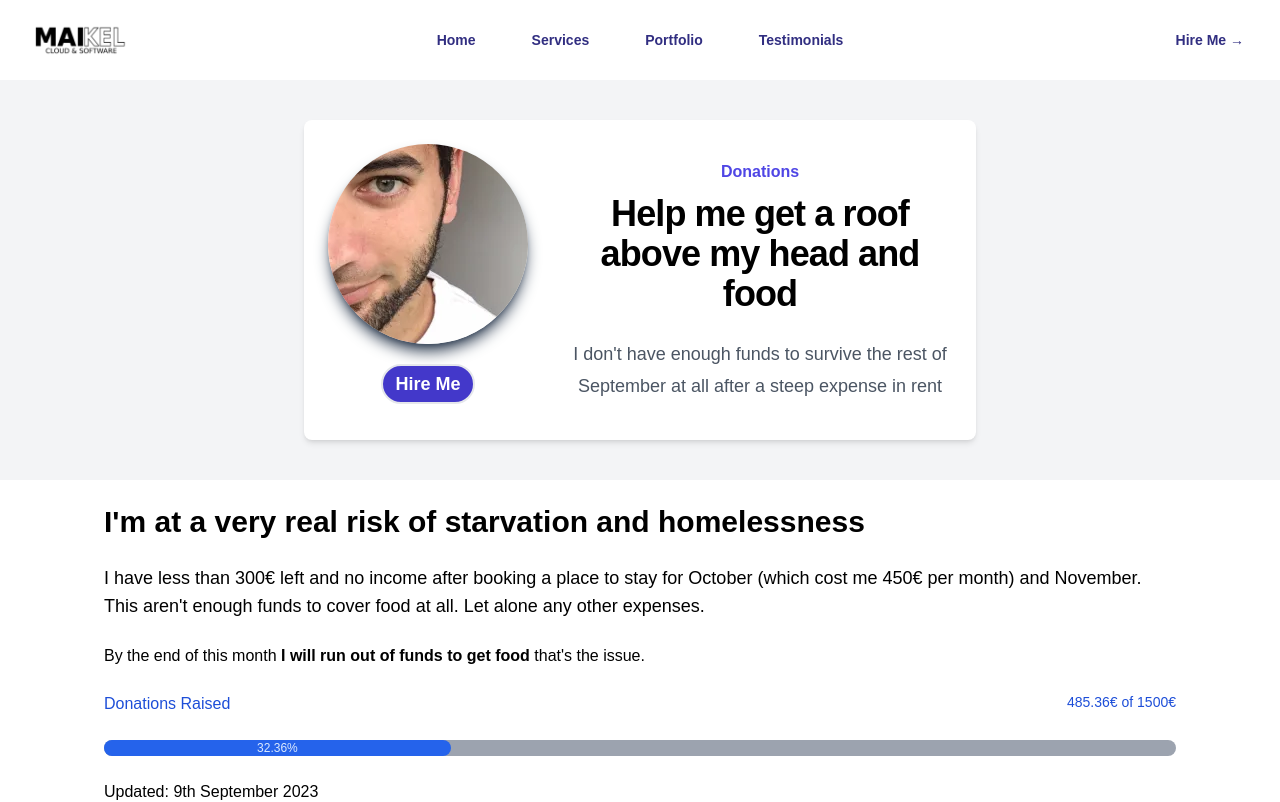
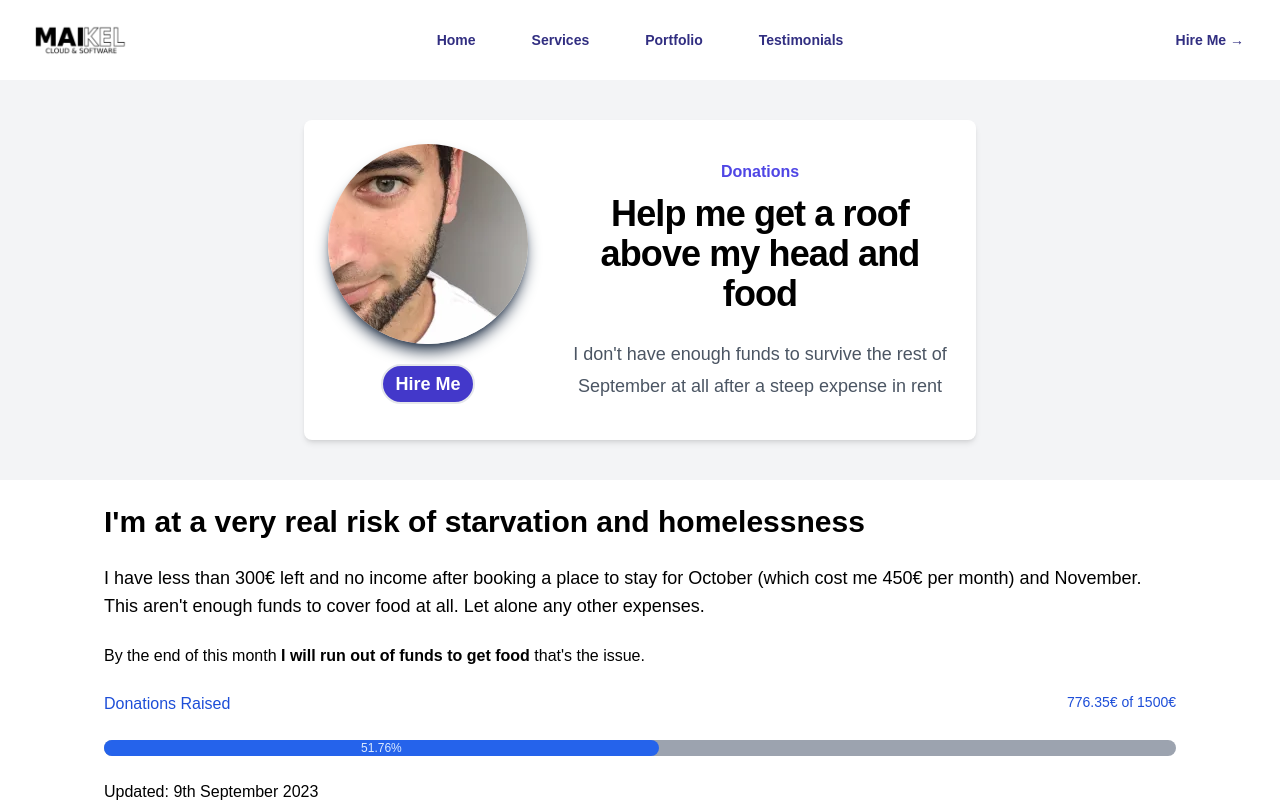
Before and after one commit to maikelthedev/maikel-dev-site, a Next.js app: page /donations in a window 1280 px wide. Shown: the top 802 px of the page. Built offline with nearby package versions, Linux system fonts and the light colour scheme.

Commit message:
Added donation

```diff
--- a/pages/donations.js
+++ b/pages/donations.js
@@ -24,7 +24,8 @@ const donations = [
   { initial: "A", symbol: "$", amount: 70, euros: 65.26, provider: "Stripe" },
   { initial: "J", symbol: "€", amount: 150, euros: 150, provider: "PayPal" },
   { initial: "J", symbol: "€", amount: 120, euros: 120, provider: "PayPal" },
-  { initial: "L", symbol: "€", amount: 22.84, euros: 22.84, provider: "PayPal" }
+  { initial: "L", symbol: "€", amount: 22.84, euros: 22.84, provider: "PayPal" },
+  { initial: "S", symbol: "£", amount: 250, euros: 290.99, provider: "Monzo", observations: "as part of a job." }
 ];
 const totalEuros = donations.reduce((accumulator, donation) => {
   return accumulator + donation.euros;
@@ -32,6 +33,14 @@ const totalEuros = donations.reduce((accumulator, donation) => {
 
 const currentPercentage = (totalEuros * 100) / 1500;
 const currentPercentageString = currentPercentage + "%";
+
+const getObservations = (donation) => {
+  if (donation.observations) {
+    return " " + donation.observations
+  } else {
+    return ""
+  }
+}
 
 export default function Donations() {
   const header = headers.donations;
@@ -257,7 +266,7 @@ export default function Donations() {
             <p className="text-lg">
               I don't see a way out. Help me. I need to be hired.
             </p>
-            <h1 className="text-3xl font-bold">Thank you </h1>
+            <h1 className="text-3xl font-bold" id="thankYou">Thank you </h1>
             <p className="text-lg">
               To all those who have donated. For safety and privacy reasons I'm
               not going to disclose your names but for transparency and
@@ -273,7 +282,7 @@ export default function Donations() {
                     " (" +
                     donation.euros +
                     "€) using " +
-                    donation.provider}
+                    donation.provider + getObservations(donation)}
                 </li>
               ))}
 
```
